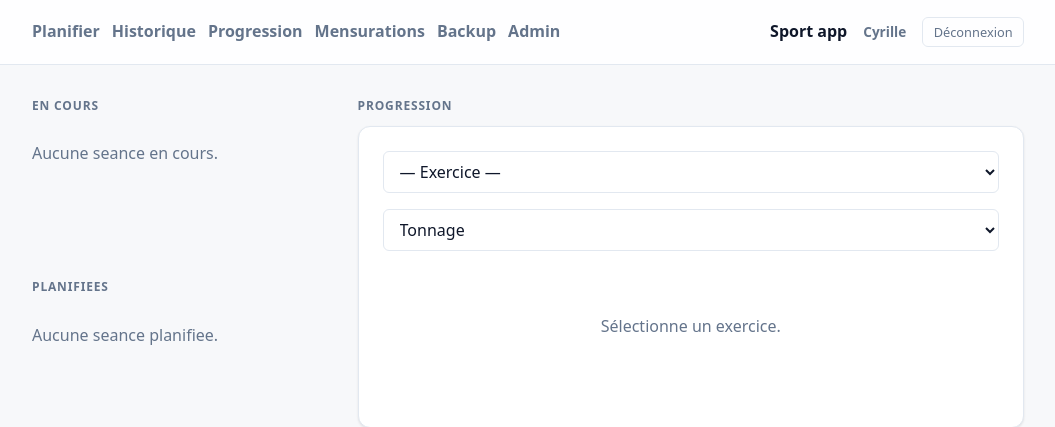
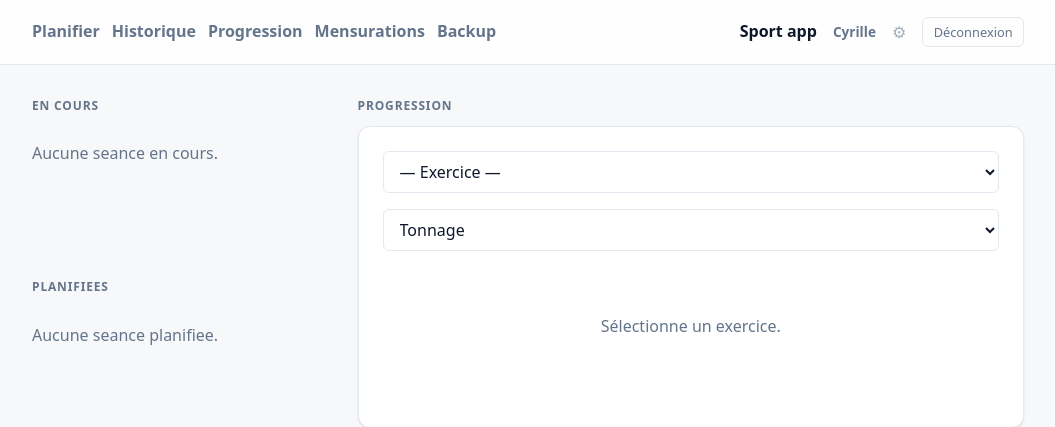
Before and after one commit to CyrilleNantes/sport-app, a Django app: page / in a window 1280 px wide. Shown: the top 427 px of the page, without its empty margins (112-1167 px from the left). Run offline with Django 5.2, Linux system fonts and the light colour scheme; a user stored in the database is signed in; data that the repository does not hold is empty.

Commit message:
Déplacer lien Admin hors de la nav : icône ⚙ dans la topbar (staff uniquement)
Co-Authored-By: Claude Sonnet 4.6 <noreply@anthropic.com>

```diff
--- a/workouts/static/workouts/styles.css
+++ b/workouts/static/workouts/styles.css
@@ -123,6 +123,19 @@ h2 {
 .topbar-logout:hover {
   border-color: var(--primary);
   color: var(--primary);
+}
+
+.topbar-admin-btn {
+  color: var(--muted);
+  font-size: 1rem;
+  line-height: 1;
+  opacity: 0.6;
+  text-decoration: none;
+  transition: opacity 0.15s;
+}
+
+.topbar-admin-btn:hover {
+  opacity: 1;
 }
 
 /* ── Pages auth ─────────────────────────────────────────────── */
--- a/workouts/templates/workouts/base.html
+++ b/workouts/templates/workouts/base.html
@@ -20,12 +20,14 @@
         <a href="{% url 'workouts:progression_page' %}">Progression</a>
         <a href="{% url 'workouts:mensurations' %}">Mensurations</a>
         <a href="{% url 'workouts:backup_page' %}">Backup</a>
-        {% if user.is_staff %}<a href="{% url 'admin:index' %}">Admin</a>{% endif %}
       </nav>
       <div class="topbar-right">
         <a class="brand" href="{% url 'workouts:dashboard' %}">Sport app</a>
         {% if user.is_authenticated %}
         <span class="topbar-username">{{ user.first_name }}</span>
+        {% if user.is_staff %}
+        <a href="{% url 'admin:index' %}" class="topbar-admin-btn" title="Administration">⚙</a>
+        {% endif %}
         <form method="post" action="{% url 'workouts:deconnexion' %}" style="display:inline">
           {% csrf_token %}
           <button type="submit" class="topbar-logout">Déconnexion</button>
```
